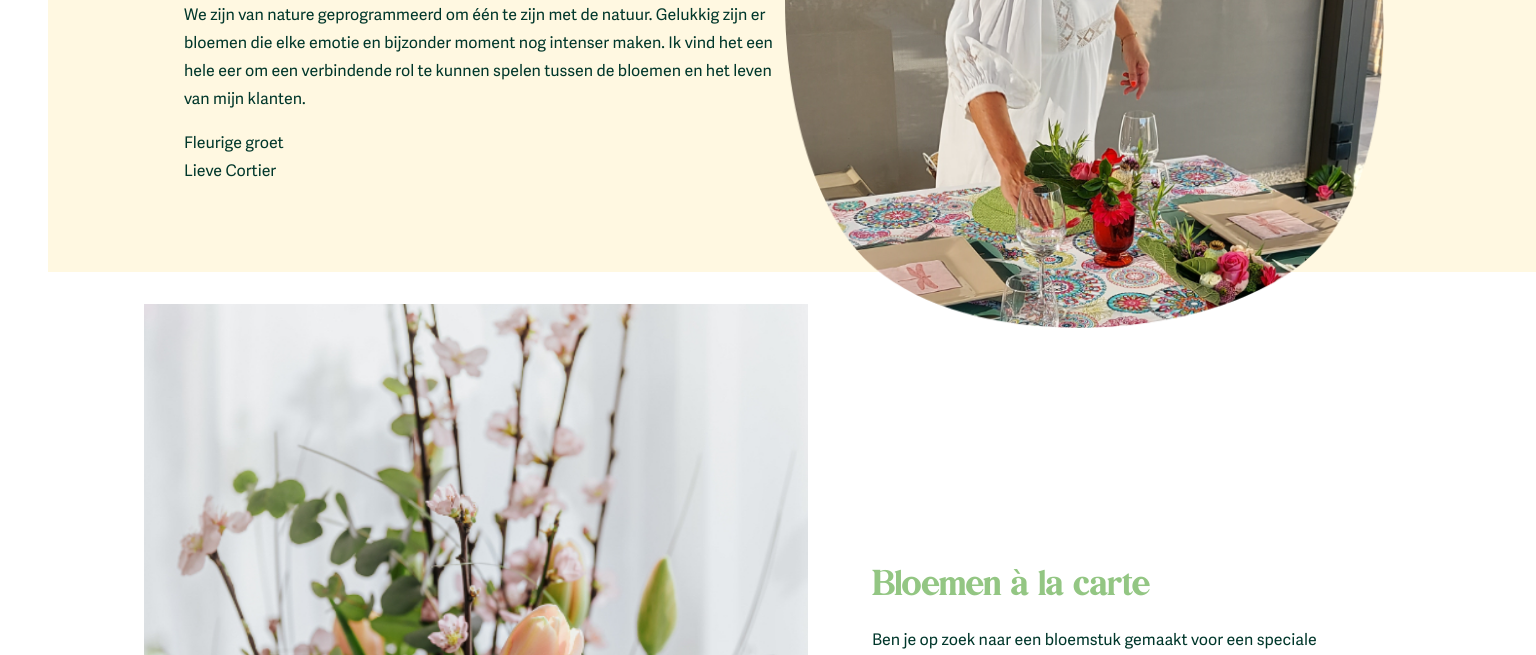
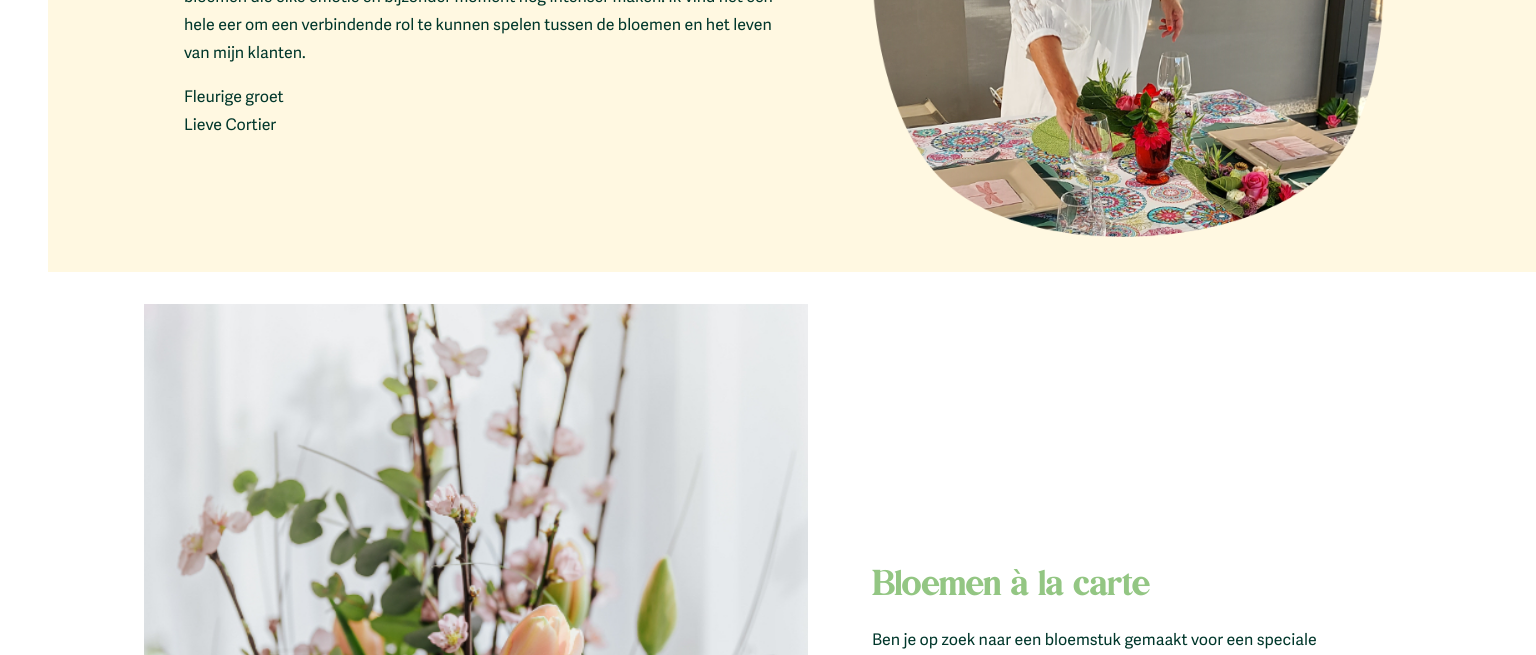
Before and after one commit to pgm-thabisadingani/ailiv-florist, a plain HTML site: page index.html in a window 1536 px wide. Shown: the part 533-1188 px from the top of the page. Drawn offline with Linux system fonts and the light colour scheme.

```diff
--- a/static/css/main.css
+++ b/static/css/main.css
@@ -1705,7 +1705,7 @@
   }
 
   .hero__img {
-    width: 30;
+    width: 32rem;
     transform: translate(-2rem, -3rem);
     padding-bottom: 0rem;
     padding-top: 0rem;
```
